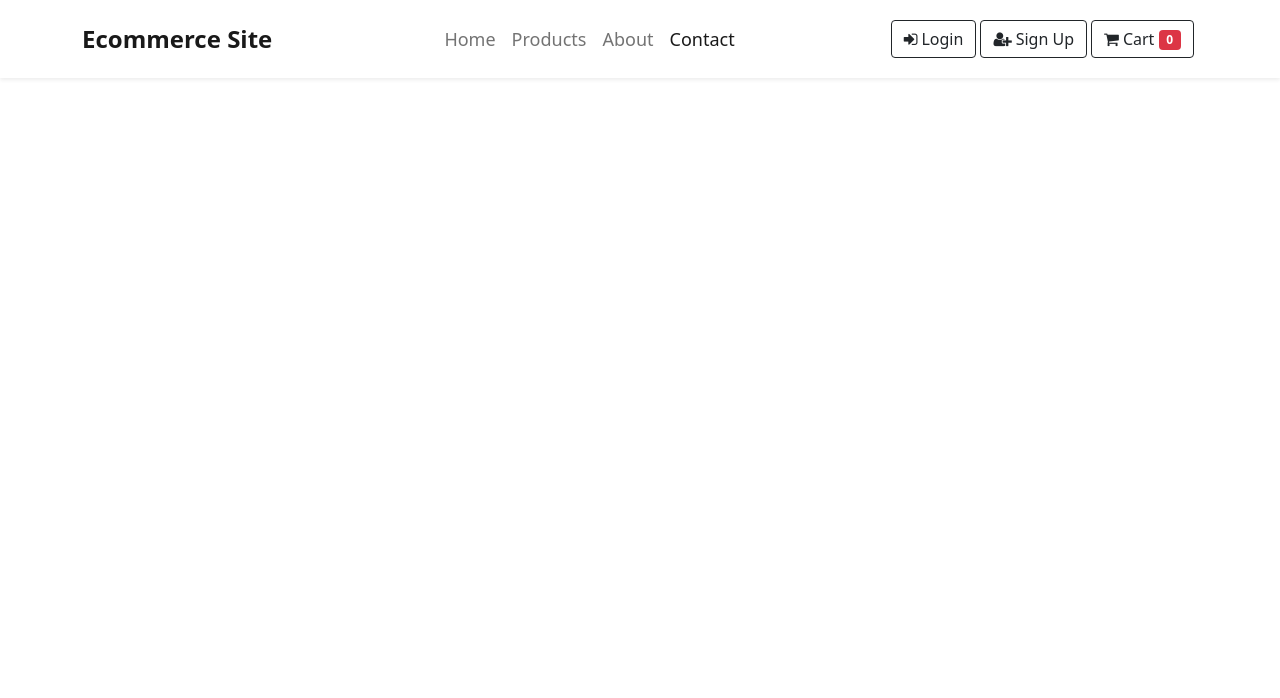
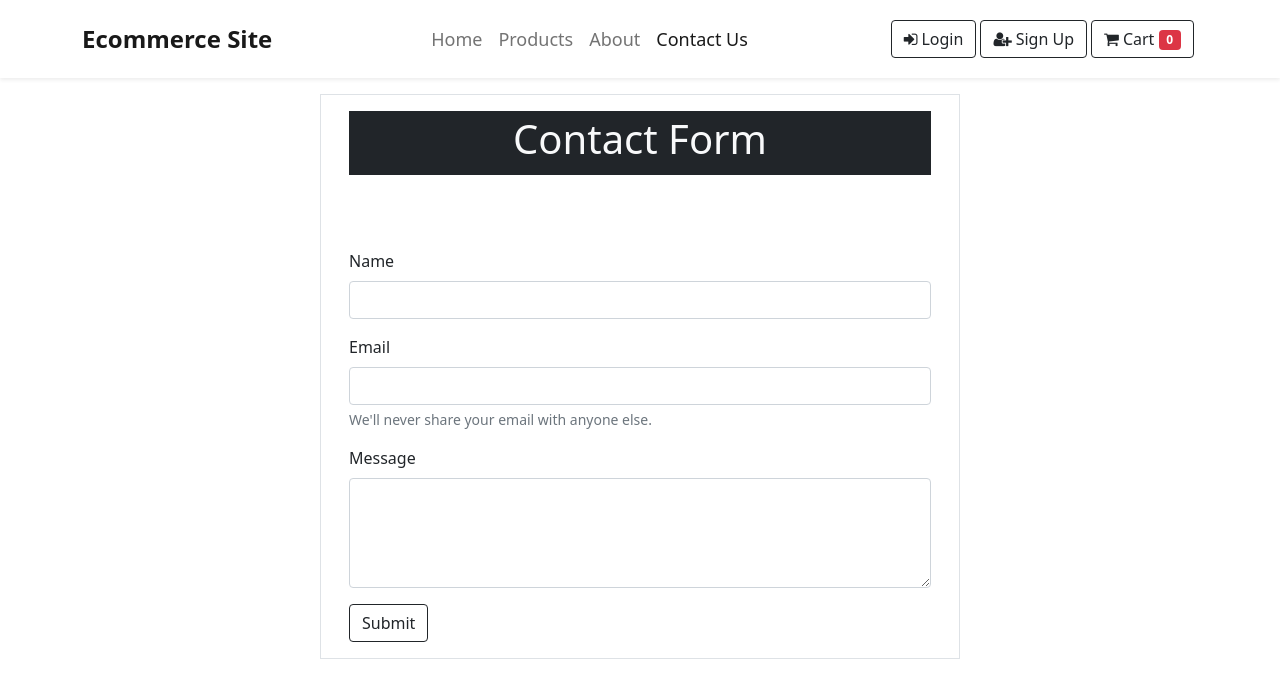
Before and after one commit to MohammedAlbalaawi/front-end-ecommerce, a React (Create React App) app: page /contact in a window 1280 px wide. Shown: the top 698 px of the page. Built offline with nearby package versions, Linux system fonts and the light colour scheme.

Commit message:
last update added contact form

```diff
--- a/package.json
+++ b/package.json
@@ -8,6 +8,7 @@
     "@testing-library/react": "^11.2.7",
     "@testing-library/user-event": "^12.8.3",
     "bootstrap": "^5.1.3",
+    "emailjs-com": "^3.2.0",
     "font-awesome": "^4.7.0",
     "react": "^17.0.2",
     "react-dom": "^17.0.2",
--- a/src/App.js
+++ b/src/App.js
@@ -5,6 +5,8 @@ import { Routes, Route } from 'react-router-dom';
 import Products from './components/Products';
 import Product from './components/Product';
 import Cart from './components/Cart';
+import MailSender from './components/MailSender';
+import AboutUs from './components/AboutUs';
 
 
 function App() {
@@ -17,6 +19,8 @@ function App() {
           <Route exact path='/products' element={<Products />}></Route>
           <Route exact path='/product/:id' element={<Product />}></Route>
           <Route exact path='/cart' element={<Cart />}></Route>
+          <Route exact path='/contact' element={<MailSender />}></Route>
+          <Route exact path='/about' element={<AboutUs />}></Route>
         </Routes >
 
     </>
--- /dev/null
+++ b/src/components/AboutUs.js
@@ -0,0 +1,26 @@
+import React from 'react'
+
+function AboutUs() {
+    return (
+
+        <div className='container'>
+            <div className='row border mt-4'>
+                <div className='col'>
+                    <img src='https://i.ibb.co/L0s3YVc/Artboard-3.png ' />
+                </div>
+                <div className='col mt-5'>
+                    <h1 className='fs-4 pt-5'>Welcome to Ecommerce, We're dedicated to providing you the best, with a focus on dependability. customer service, and alot of categories.
+                        We're working to turn our passion into a booming online store. We hope you enjoy our products as much as we enjoy offering them to you.
+                        <br />
+                        <br />
+                        Sincerely,
+                        <br />
+                        <br />
+                        Mohammed Albalaawi</h1>
+                </div>
+            </div>
+        </div>
+    )
+}
+
+export default AboutUs
--- /dev/null
+++ b/src/components/MailSender.js
@@ -0,0 +1,87 @@
+import React, { useState } from 'react'
+import emailjs from 'emailjs-com'
+
+function MailSender() {
+
+    const [userName, setUserName] = useState('')
+    const [userEmail, setUserEmail] = useState('')
+    const [userMsg, setUserMsg] = useState('')
+    const [sendMessageClass, setsendMessageClass] = useState('')
+
+    const sendEmail = (e) => {
+        e.preventDefault();
+
+        emailjs.sendForm('service_6shmhk7', 'template_x31ccn3', e.target, 'user_ca5Ux1Cda6oBXc87GpIvO')
+            .then(res => {
+                console.log(res)
+            }).catch((err) => console.log(err))
+
+        setUserName('')
+        setUserEmail('')
+        setUserMsg('')
+
+        setTimeout(() => {
+            document.getElementById("alert_msg").classList.remove('invisible')
+            document.getElementById("alert_msg").classList.add('visible')
+        }, 1000);
+
+    }
+
+    const userNameChange = ((e) => {
+        setUserName(e.target.value)
+        document.getElementById("alert_msg").classList.remove('visible')
+        document.getElementById("alert_msg").classList.add('invisible')
+    })
+
+    const userEmailChange = ((e) => {
+        setUserEmail(e.target.value)
+        document.getElementById("alert_msg").classList.remove('visible')
+        document.getElementById("alert_msg").classList.add('invisible')
+    })
+
+    const userMsgChange = ((e) => {
+        setUserMsg(e.target.value)
+        document.getElementById("alert_msg").classList.remove('visible')
+        document.getElementById("alert_msg").classList.add('invisible')
+    })
+
+    return (
+        <div className='container border w-50 mt-3'>
+
+            <div className='col p-3'>
+                <div className="mb-3 bg-dark text-light p-1">
+                    <h1 className="form-label text-center ">Contact Form</h1>
+                </div>
+                <div className='alert alert-success text-center invisible m-0' id='alert_msg' role="alert">
+                    Your Message Has Been Sent, We'll Contact You Soon !
+                </div>
+                <form onSubmit={sendEmail}>
+                    <div className="mb-3">
+                        <label className="form-label">Name</label>
+                        <input type="text" name='user_name' value={userName}
+                            onChange={userNameChange}
+                            className="form-control" aria-describedby="emailHelp" />
+                    </div>
+                    <div className="mb-3">
+                        <label className="form-label">Email</label>
+                        <input type="email" name='user_email' value={userEmail}
+                            onChange={userEmailChange}
+                            className="form-control" aria-describedby="emailHelp" />
+                        <div id="emailHelp" className="form-text">We'll never share your email with anyone else.</div>
+                    </div>
+                    <div className="mb-3">
+                        <label className="form-label">Message</label>
+                        <textarea type="text" name='message' value={userMsg}
+                            onChange={userMsgChange}
+                            className="form-control" rows='4' />
+                    </div>
+
+                    <button type="submit" className="btn btn-outline-dark">Submit</button>
+                </form>
+
+            </div>
+        </div>
+    )
+}
+
+export default MailSender
--- a/src/components/Navbar.js
+++ b/src/components/Navbar.js
@@ -31,7 +31,7 @@ const Navbar = () =>{
                   <NavLink className="nav-link" to="/about">About</NavLink>
                 </li>
                 <li className="nav-item">
-                  <NavLink className="nav-link" to="/contact">Contact</NavLink>
+                  <NavLink className="nav-link" to="/contact">Contact Us</NavLink>
                 </li>
               </ul>
 
--- a/src/store/features/counter/counterSlice.js
+++ b/src/store/features/counter/counterSlice.js
@@ -49,6 +49,8 @@ const counterSlice = createSlice({
         // delete product from items and pecies arrays
         deleteItem(state, { payload }) {
 
+            var result = window.confirm("Do you want to DELETE this item?")
+            if (result) {
                 var removeIndex = state.productItem.map((item) => item.id).indexOf(payload)
                 state.productItem.splice(removeIndex, 1)
 
@@ -60,6 +62,8 @@ const counterSlice = createSlice({
                     }
                 })
             }
+
+        }
     },
 })
 
```
Also changed, not shown: 1 other file (tests, documents, lock files or other folders). Lines whose indentation alone changed are shown as unchanged.
